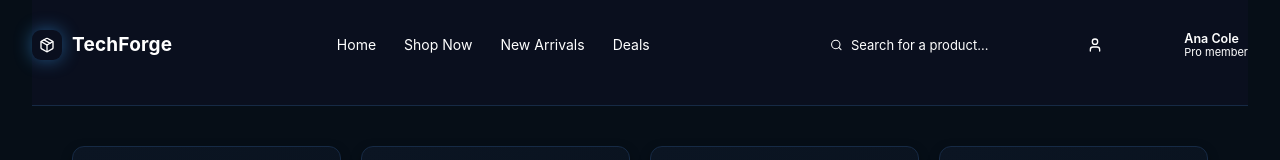
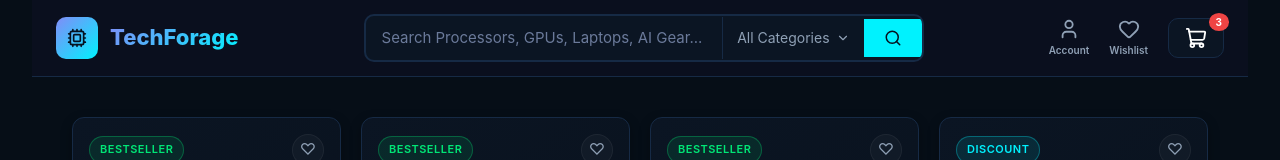
Before and after one commit to TechForage/TechForge, a React app in the folder frontend/: page /keyboard in a window 1280 px wide. Shown: the top 160 px of the page. Built offline with nearby package versions, Linux system fonts and the light colour scheme; the HTML template or start-up script is replaced by a standard one.

Commit message:
feat:Implement homepage navbar and update home layout

```diff
--- a/frontend/src/components/Navbar/Navbar.css
+++ b/frontend/src/components/Navbar/Navbar.css
@@ -20,101 +20,186 @@
   padding-bottom: 40px;
 }
 
-/* ---------- NAVBAR ---------- */
+/* ===== NAVBAR ===== */
 .navbar {
+  background: var(--bg-primary);
+  border-bottom: 1px solid var(--border-color);
+  padding: 14px 0;
+  position: sticky;
+  top: 0;
+  z-index: 100;
+  backdrop-filter: blur(10px);
+}
+
+.navbar .container {
   display: flex;
   align-items: center;
   justify-content: space-between;
-  padding: 26px 0 40px;
-  gap: 24px;
+  gap: 20px;
 }
-.brand {
+
+.logo {
+  display: flex;
+  align-items: center;
+  gap: 12px;
+  font-size: 22px;
+  font-weight: 800;
+  white-space: nowrap;
+}
+
+.logo-icon {
+  width: 42px;
+  height: 42px;
+  border-radius: 10px;
+  background: linear-gradient(135deg, var(--accent-purple), var(--accent-cyan));
+  display: flex;
+  align-items: center;
+  justify-content: center;
+  color: #05121f;
+  transition: transform 0.3s;
+}
+
+.logo-icon:hover {
+  transform: rotate(10deg) scale(1.05);
+}
+
+.logo span {
+  background: linear-gradient(135deg, var(--accent-purple), var(--accent-cyan));
+  -webkit-background-clip: text;
+  -webkit-text-fill-color: transparent;
+  background-clip: text;
+}
+
+.search-bar {
+  flex: 1;
+  max-width: 560px;
+  display: flex;
+  align-items: center;
+  background: var(--bg-card);
+  border: 2px solid var(--border-color);
+  border-radius: 10px;
+  overflow: hidden;
+  transition: border-color 0.3s, box-shadow 0.3s;
+}
+
+.search-bar:focus-within {
+  border-color: var(--accent-cyan);
+  box-shadow: var(--glow);
+}
+
+.search-bar input {
+  flex: 1;
+  background: transparent;
+  border: none;
+  outline: none;
+  padding: 10px 16px;
+  color: var(--text-primary);
+  font-size: 15px;
+}
+
+.search-bar input::placeholder {
+  color: var(--text-muted);
+}
+
+.search-category {
+  display: flex;
+  align-items: center;
+  gap: 6px;
+  background: transparent;
+  color: var(--text-secondary);
+  padding: 10px 14px;
+  border-left: 1px solid var(--border-color);
+  font-size: 14px;
+  white-space: nowrap;
+  cursor: pointer;
+  transition: color 0.3s;
+}
+
+.search-category:hover {
+  color: var(--text-primary);
+}
+
+.search-btn {
+  background: var(--accent-cyan);
+  color: #05121f;
+  padding: 10px 20px;
+  display: flex;
+  align-items: center;
+  cursor: pointer;
+  border: none;
+  font-weight: 600;
+  transition: background 0.3s;
+}
+
+.search-btn:hover {
+  background: #1bb8d0;
+}
+
+.nav-icons {
+  display: flex;
+  align-items: center;
+  gap: 20px;
+}
+
+.nav-icon {
+  display: flex;
+  flex-direction: column;
+  align-items: center;
+  gap: 2px;
+  color: var(--text-secondary);
+  cursor: pointer;
+  transition: color 0.3s;
+  font-size: 10px;
+  font-weight: 600;
+}
+
+.nav-icon:hover {
+  color: var(--text-primary);
+}
+
+.nav-icon svg {
+  width: 22px;
+  height: 22px;
+}
+
+.cart {
   display: flex;
   align-items: center;
   gap: 10px;
+  color: var(--text-primary);
+  font-weight: 600;
+  padding: 8px 16px;
+  border-radius: 10px;
+  background: var(--bg-card);
+  border: 1px solid var(--border-color);
+  cursor: pointer;
+  transition: all 0.3s;
+  position: relative;
+}
+
+.cart:hover {
+  border-color: var(--accent-cyan);
+  box-shadow: var(--glow);
+}
+
+.cart-count {
+  background: #ef4444;
+  color: white;
+  font-size: 10px;
   font-weight: 700;
-  font-size: 19px;
-  letter-spacing: 0.2px;
-  white-space: nowrap;
+  border-radius: 50%;
+  padding: 1px 7px;
+  position: absolute;
+  top: -6px;
+  right: -6px;
 }
-.brand-mark {
-  width: 30px;
-  height: 30px;
-  border-radius: 9px;
-  background: linear-gradient(135deg, var(--accent), #1c4d80);
+
+.cart-info {
   display: flex;
-  align-items: center;
-  justify-content: center;
-  box-shadow: 0 0 18px rgba(63,169,255,0.45);
+  flex-direction: column;
 }
-.nav-links {
-  display: flex;
-  align-items: center;
-  gap: 28px;
+
+.cart-total {
   font-size: 14px;
-  color: var(--ink-dim);
-  flex: 1;
-  justify-content: center;
+  color: var(--accent-cyan);
 }
-.nav-links a {
-  color: var(--ink-dim);
-  text-decoration: none;
-  transition: color 0.2s;
-}
-.nav-links a.active { color: var(--ink); }
-.nav-links a:hover { color: var(--ink); }
-
-.search-box {
-  display: flex;
-  align-items: center;
-  gap: 8px;
-  background: var(--bg-2);
-  border: 1px solid var(--line-strong);
-  border-radius: 999px;
-  padding: 9px 16px;
-  width: 240px;
-  color: var(--ink-faint);
-  font-size: 13px;
-}
-.search-box input {
-  background: transparent;
-  border: none;
-  outline: none;
-  color: var(--ink);
-  font-size: 13px;
-  width: 100%;
-}
-.search-box input::placeholder { color: var(--ink-faint); }
-
-.nav-right {
-  display: flex;
-  align-items: center;
-  gap: 18px;
-}
-.icon-btn {
-  width: 34px;
-  height: 34px;
-  border-radius: 50%;
-  border: 1px solid var(--line-strong);
-  display: flex;
-  align-items: center;
-  justify-content: center;
-  color: var(--ink-dim);
-  background: var(--bg-2);
-}
-.profile {
-  display: flex;
-  align-items: center;
-  gap: 10px;
-  padding-left: 12px;
-  border-left: 1px solid var(--line-strong);
-}
-.avatar {
-  width: 32px;
-  height: 32px;
-  border-radius: 50%;
-  background: linear-gradient(135deg, var(--magenta), var(--accent));
-}
-.profile-text { line-height: 1.2; }
-.profile-name { font-size: 12.5px; font-weight: 600; }
-.profile-sub { font-size: 11px; color: var(--ink-faint); }
--- a/frontend/src/components/Navbar/Navbar.jsx
+++ b/frontend/src/components/Navbar/Navbar.jsx
@@ -1,42 +1,58 @@
-import React from "react";
-import "./Navbar.css";
-import { Search, User, Package } from "lucide-react";
+import {
+  Cpu,
+  Search,
+  ChevronDown,
+  User,
+  Heart,
+  ShoppingCart,
+} from "lucide-react";
 
-export default function Navbar() {
+const Navbar = () => {
   return (
-    <div>
-       <nav className="navbar">
-          <div className="brand">
-            <span className="brand-mark">
-              <Package size={16} color="#fff" />
-            </span>
-            TechForge
+    <header className="navbar">
+      <div className="container">
+        <div className="logo">
+          <div className="logo-icon">
+            <Cpu size={20} />
+          </div>
+          <span>TechForage</span>
+        </div>
+
+        <div className="search-bar">
+          <input
+            type="text"
+            placeholder="Search Processors, GPUs, Laptops, AI Gear..."
+          />
+
+          <button className="search-category">
+            All Categories
+            <ChevronDown size={14} />
+          </button>
+
+          <button className="search-btn">
+            <Search size={18} />
+          </button>
+        </div>
+
+        <div className="nav-icons">
+          <div className="nav-icon">
+            <User size={22} />
+            <span>Account</span>
           </div>
 
-          <div className="nav-links">
-            <a href="#" className="active">Home</a>
-            <a href="#">Shop Now</a>
-            <a href="#">New Arrivals</a>
-            <a href="#">Deals</a>
+          <div className="nav-icon">
+            <Heart size={22} />
+            <span>Wishlist</span>
           </div>
 
-          <div className="search-box">
-            <Search size={14} />
-            <input placeholder="Search for a product…" />
+          <div className="cart">
+            <ShoppingCart size={22} />
+            <span className="cart-count">3</span>
           </div>
+        </div>
+      </div>
+    </header>
+  );
+};
 
-          <div className="nav-right">
-            <span className="icon-btn"><User size={16} /></span>
-            <div className="profile">
-              <span className="avatar" />
-              <div className="profile-text">
-                <div className="profile-name">Ana Cole</div>
-                <div className="profile-sub">Pro member</div>
-              </div>
-            </div>
-          </div>
-        </nav>
-    </div>
-
-);
-}
+export default Navbar;
--- a/frontend/src/pages/Home.jsx
+++ b/frontend/src/pages/Home.jsx
@@ -1,4 +1,5 @@
 import React, { useState, useEffect } from "react";
+import Navbar from "../components/Navbar/Navbar";
 import {
   Cpu,
   MemoryStick,
@@ -124,42 +125,7 @@ export default function Home() {
   return (
     <div className="homepage">
 
-      {/* NAVBAR */}
-      <header className="navbar">
-        <div className="container">
-          <div className="logo">
-            <div className="logo-icon">
-              <Cpu size={20} />
-            </div>
-            <span>TechForage</span>
-          </div>
-
-          <div className="search-bar">
-            <input type="text" placeholder="Search Processors, GPUs, Laptops, AI Gear..." />
-            <button className="search-category">
-              All Categories <ChevronDown size={14} />
-            </button>
-            <button className="search-btn">
-              <Search size={18} />
-            </button>
-          </div>
-
-          <div className="nav-icons">
-            <div className="nav-icon">
-              <User size={22} />
-              <span>Account</span>
-            </div>
-            <div className="nav-icon">
-              <Heart size={22} />
-              <span>Wishlist</span>
-            </div>
-            <div className="cart">
-              <ShoppingCart size={22} />
-              <span className="cart-count">3</span>
-            </div>
-          </div>
-        </div>
-      </header>
+       <Navbar />
 
       {/* MAIN CONTENT */}
       <div className="main-content">
```
